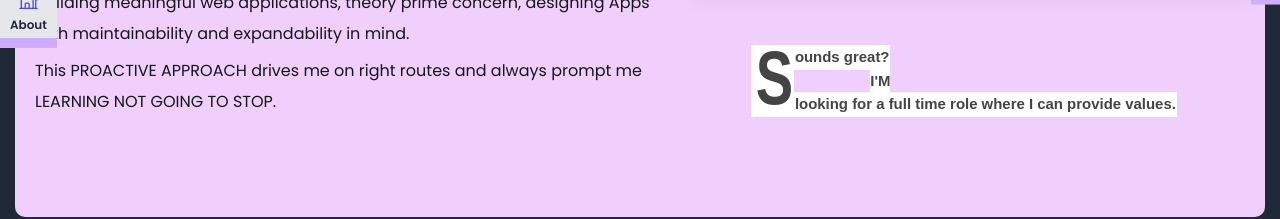
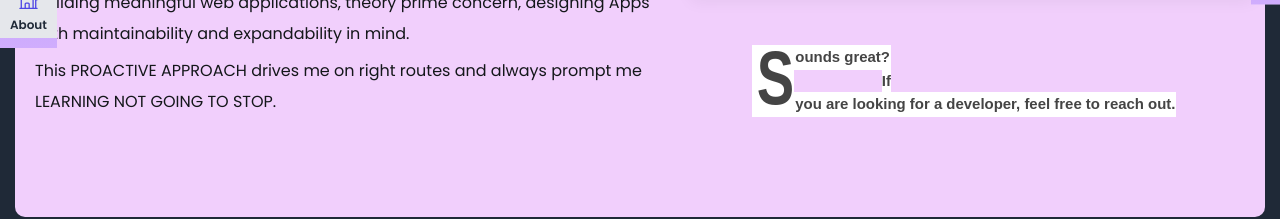
Before and after one commit to rajib18197/portfolio, a React (Vite) app: page /about in a window 1280 px wide. Shown: the part 458-677 px from the top of the page. Built offline with nearby package versions, Linux system fonts and the light colour scheme; a web font is replaced by a local one.

Commit message:
fixed some image issues

```diff
--- a/src/components/about/Action.jsx
+++ b/src/components/about/Action.jsx
@@ -67,9 +67,9 @@ export default function Action() {
           <span>S</span>
         </Heading3>
         <Heading4>ounds great?</Heading4>
-        <Heading5>I'M</Heading5>
+        <Heading5>If</Heading5>
         <Heading6>
-          looking for a full time role where I can provide values.
+          you are looking for a developer, feel free to reach out.
         </Heading6>
       </Container>
     </StyledAction>
```
